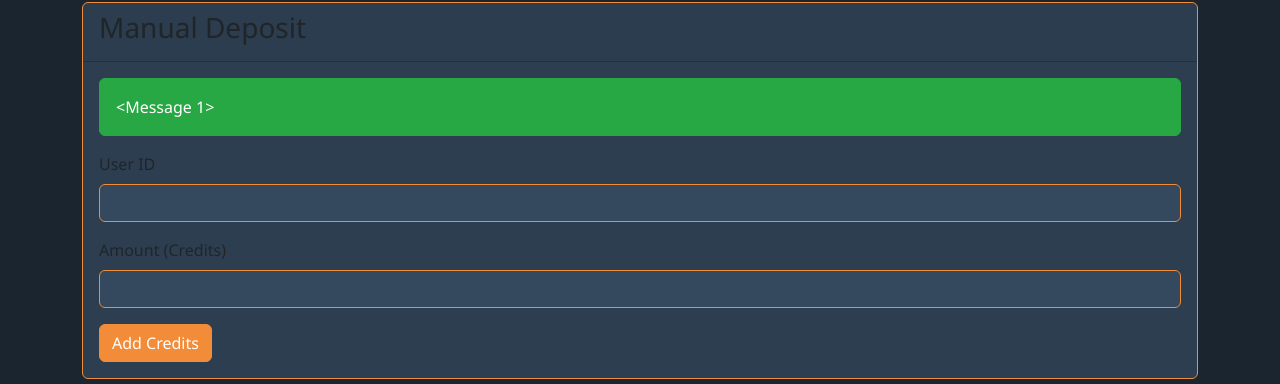
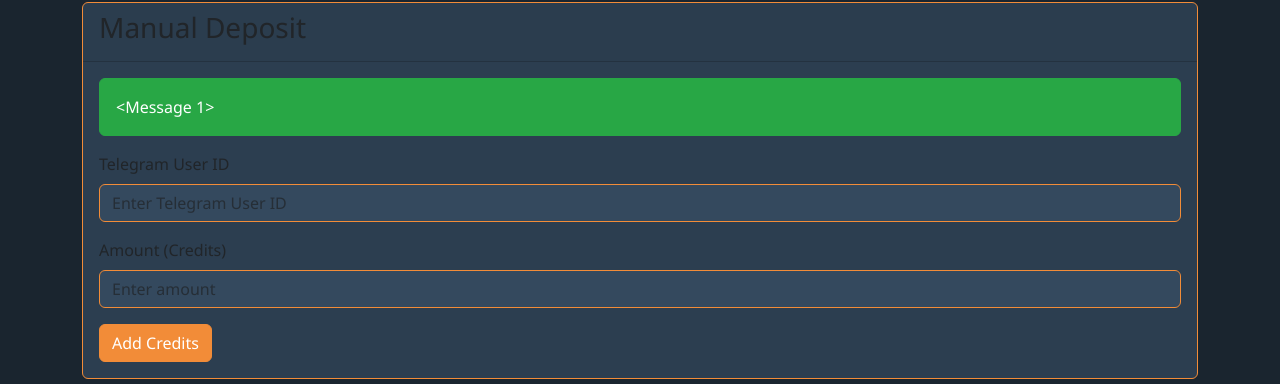
Before and after one commit to spanishfly666/telegram-nitro-bot, a Flask app: template templates/admin/deposit.html in a window 1280 px wide. Shown: the part 154-538 px from the top of the page. Run offline with Flask 3, Linux system fonts and the light colour scheme; the template is opened without the code that fills it: values that come from a table or form of the project are taken from there, others are empty; tables that the repository leaves empty hold one stand-in row (values such as "Sample post"); one stand-in notice (Sample message) is shown; parts of the project's set-up code (start-up, migrations or seed data) failed here and were passed over.

Commit message:
new update

```diff
--- a/templates/admin/deposit.html
+++ b/templates/admin/deposit.html
@@ -6,16 +6,21 @@
     </div>
     <div class="card-body">
         {% if message %}
-            <div class="alert {% if error %}alert-danger{% else %}alert-success{% endif %}">{{ message }}</div>
+            <div class="alert {% if error %}alert-danger{% else %}alert-success{% endif %}">
+                {{ message }}
+                {% if new_user %}
+                    <br><strong>Note:</strong> A new user was created for this Telegram ID.
+                {% endif %}
+            </div>
         {% endif %}
         <form method="POST">
             <div class="mb-3">
-                <label for="user_id" class="form-label">User ID</label>
-                <input type="number" class="form-control" id="user_id" name="user_id" required>
+                <label for="user_id" class="form-label">Telegram User ID</label>
+                <input type="number" class="form-control" id="user_id" name="user_id" required placeholder="Enter Telegram User ID">
             </div>
             <div class="mb-3">
                 <label for="amount" class="form-label">Amount (Credits)</label>
-                <input type="number" step="0.01" class="form-control" id="amount" name="amount" required>
+                <input type="number" step="0.01" class="form-control" id="amount" name="amount" required placeholder="Enter amount">
             </div>
             <button type="submit" class="btn btn-primary">Add Credits</button>
         </form>
```
